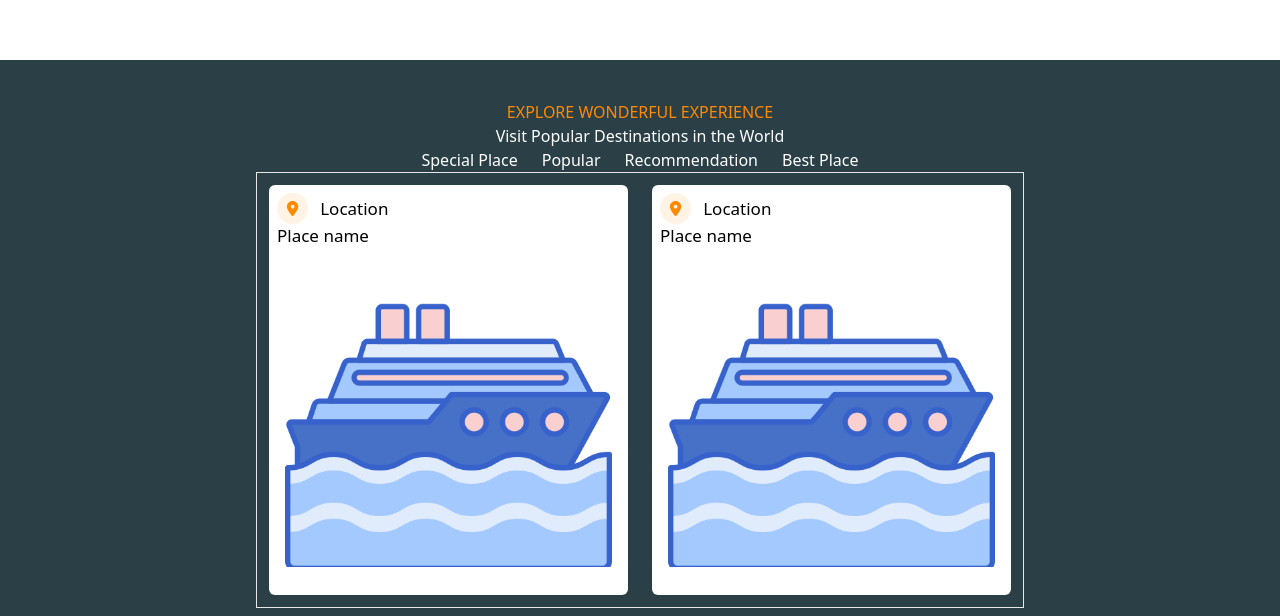
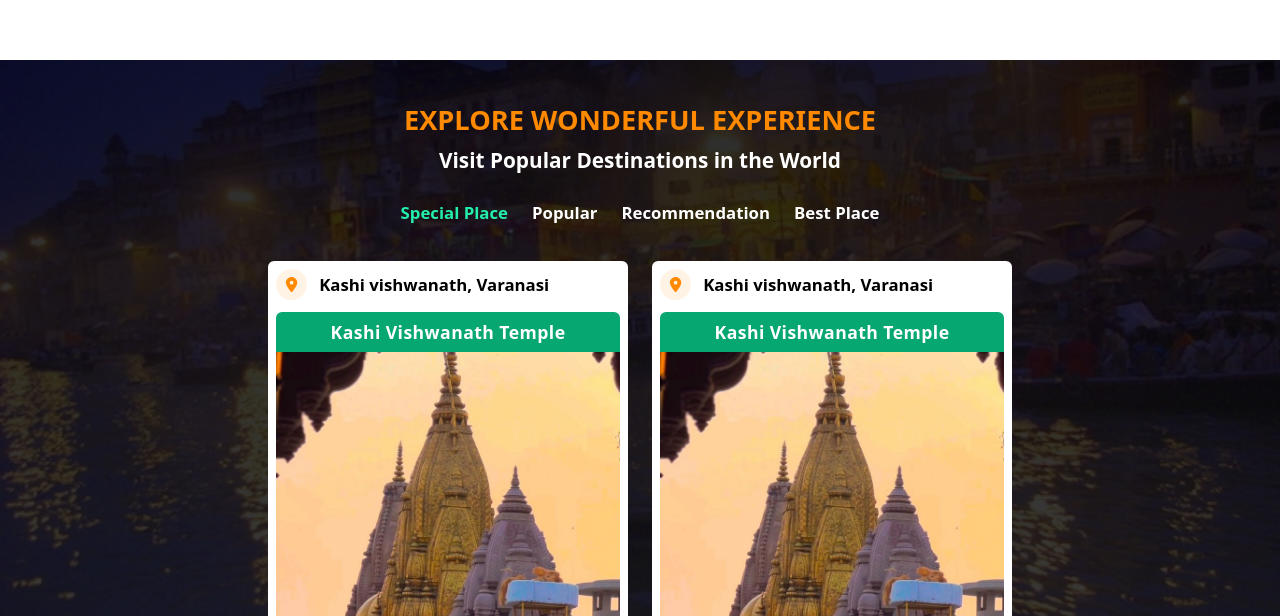
Before and after one commit to webakash1806/Ease-Book-India, a React (Vite) app in the folder client/: page / in a window 1280 px wide. Shown: the part 2184-2800 px from the top of the page. Built offline with nearby package versions, Linux system fonts and the light colour scheme.

Commit message:
explore section updated

```diff
--- a/client/src/Components/CategorySection.jsx
+++ b/client/src/Components/CategorySection.jsx
@@ -4,6 +4,7 @@ import cruiseImg from '../assets/Images/cruise.png'
 import priestImg from '../assets/Images/priest.png'
 import guiderImg from '../assets/Images/guider.png'
 import hotelImg from '../assets/Images/hotel.png'
+import hero2Img from '../assets/Images/hero2.jpeg'
 import AliceCarousel, { Link } from 'react-alice-carousel'
 import 'react-alice-carousel/lib/alice-carousel.css';
 const CategorySection = () => {
@@ -26,16 +27,16 @@ const CategorySection = () => {
 
     }
 
-    const trendingList = [{ 'image': cruiseImg, 'name': "Cruise", 'price': '100', 'link': '/' },
-    { 'image': cruiseImg, 'name': "Cruise", 'price': '100', 'link': '/' },
-    { 'image': cruiseImg, 'name': "Cruise", 'price': '100', 'link': '/' },
-    { 'image': cruiseImg, 'name': "Cruise", 'price': '100', 'link': '/' }
+    const trendingList = [{ 'image': hero2Img, 'name': "Cruise", 'price': '100', 'link': '/' },
+    { 'image': hero2Img, 'name': "Cruise", 'price': '100', 'link': '/' },
+    { 'image': hero2Img, 'name': "Cruise", 'price': '100', 'link': '/' },
+    { 'image': hero2Img, 'name': "Cruise", 'price': '100', 'link': '/' }
     ]
 
     const item = trendingList.map((val) => {
         return <>
             <Link className='flex flex-col items-start bg-white text-black pb-3 w-[12rem] rounded-md  text-[15px] md:text-[16px] lg:text-[17px] '>
-                < img src={val.image} alt="" className='w-full h-[6.5rem]  mb-2 lg:mb-4 object-cover' />
+                < img src={hero2Img} alt="" className='w-full h-[6.5rem]  mb-2 lg:mb-4 object-cover' />
                 <div className='p-2'>
                     <div className='flex items-start  flex-col justify-between w-full'>
                         <h3 className='font-bold w-[8.8rem] truncate'>{val.name}</h3>
--- a/client/src/Components/ExploreSection.jsx
+++ b/client/src/Components/ExploreSection.jsx
@@ -2,6 +2,8 @@ import React, { useState } from 'react'
 import cruiseImg from '../assets/Images/cruise.png'
 import AliceCarousel, { Link } from 'react-alice-carousel'
 import 'react-alice-carousel/lib/alice-carousel.css';
+import hero2Img from '../assets/Images/hero2.jpeg'
+
 import { FaLocationDot } from 'react-icons/fa6';
 const ExploreSection = () => {
 
@@ -24,10 +26,10 @@ const ExploreSection = () => {
 
     }
 
-    const trendingList = [{ 'image': cruiseImg, 'name': "Cruise", 'price': '100', 'link': '/' },
-    { 'image': cruiseImg, 'name': "Cruise", 'price': '100', 'link': '/' },
-    { 'image': cruiseImg, 'name': "Cruise", 'price': '100', 'link': '/' },
-    { 'image': cruiseImg, 'name': "Cruise", 'price': '100', 'link': '/' }
+    const trendingList = [{ 'image': hero2Img, 'name': "Cruise", 'price': '100', 'link': '/' },
+    { 'image': hero2Img, 'name': "Cruise", 'price': '100', 'link': '/' },
+    { 'image': hero2Img, 'name': "Cruise", 'price': '100', 'link': '/' },
+    { 'image': hero2Img, 'name': "Cruise", 'price': '100', 'link': '/' }
     ]
 
     const item = trendingList.map((val) => {
@@ -35,13 +37,13 @@ const ExploreSection = () => {
             <Link className='flex flex-col p-2 items-start bg-white text-black pb-3  rounded-md m-3 w-fit  text-[15px] md:text-[16px] lg:text-[17px] '>
                 <div className='flex items-center justify-center gap-3'>
                     <div className='bg-[#FFF3E5] p-2 rounded-full'>
-                        <FaLocationDot className='text-[#FF8900] text-[0.95rem]' />
+                        <FaLocationDot className='text-[#FF8900] animate-pulse text-[0.95rem]' />
                     </div>
-                    <p>Location</p>
+                    <p className='font-semibold text-[1.05rem] '>Kashi vishwanath, Varanasi</p>
                 </div>
-                <h2>Place name</h2>
+                <h2 className='text-center w-full text-[1.1rem] text-white mt-3 rounded-t-md py-2 bg-[#07a772] font-semibold tracking-wide'>Kashi Vishwanath Temple</h2>
 
-                < img src={val.image} alt="" className='sm:w-[24rem] w-[85vw] sm:h-[20rem] h-[16rem]   mb-2 lg:mb-4 object-cover' />
+                < img src={val.image} alt="" className='sm:w-[24rem] w-[85vw] sm:h-[22rem] h-[18rem]  object-cover' />
 
 
             </ Link>
@@ -49,17 +51,17 @@ const ExploreSection = () => {
     })
 
     return (
-        <div className='bg-[#2A4046] flex flex-col items-center justify-center p-10'>
-            <h3 className='text-[#FF8900]'>EXPLORE WONDERFUL EXPERIENCE</h3>
-            <h2>Visit Popular Destinations in the World</h2>
-            <div className='flex gap-6'>
-                <h5>Special Place</h5>
-                <h5>Popular</h5>
-                <h5>Recommendation</h5>
-                <h5>Best Place</h5>
+        <div className='bg-[#2A4046] explore gap-1 flex flex-col text-center items-center justify-center p-10'>
+            <h3 className='text-[#FF8900] text-[1.7rem] font-semibold'>EXPLORE WONDERFUL EXPERIENCE</h3>
+            <h2 className='text-[1.3rem] font-semibold'>Visit Popular Destinations in the World</h2>
+            <div className='flex flex-wrap gap-6 my-5 text-[1.05rem] font-semibold'>
+                <h5 className={`hover:text-[#23efab] ${active === 1 ? 'text-[#23efab]' : 'text-white'}`} onClick={() => setActive(1)}>Special Place</h5>
+                <h5 className={`hover:text-[#23efab] ${active === 2 ? 'text-[#23efab]' : 'text-white'}`} onClick={() => setActive(2)}>Popular</h5>
+                <h5 className={`hover:text-[#23efab] ${active === 3 ? 'text-[#23efab]' : 'text-white'}`} onClick={() => setActive(3)}>Recommendation</h5>
+                <h5 className={`hover:text-[#23efab] ${active === 4 ? 'text-[#23efab]' : 'text-white'}`} onClick={() => setActive(4)}>Best Place</h5>
             </div>
             <div >
-                <div className='w-[85vw] sm:w-[24rem] lg:w-[48rem] flex items-center justify-center border  '>
+                <div className='w-[85vw] sm:w-[24rem] lg:w-[48rem] flex items-center justify-center   '>
                     <AliceCarousel
                         mouseTracking
                         autoPlayInterval={2500}
--- a/client/src/index.css
+++ b/client/src/index.css
@@ -1,3 +1,11 @@
 @tailwind base;
 @tailwind components;
 @tailwind utilities;
+
+.explore {
+    background-image: linear-gradient(#010101d3, #171717d6), url('./assets/Images/exploreImg.jpeg');
+    background-position: center;
+    background-repeat: no-repeat;
+    background-size: cover;
+    /* background-color: #0f0d31; */
+}
```
Also changed, not shown: client/src/assets/Images/exploreImg.jpeg (added).
